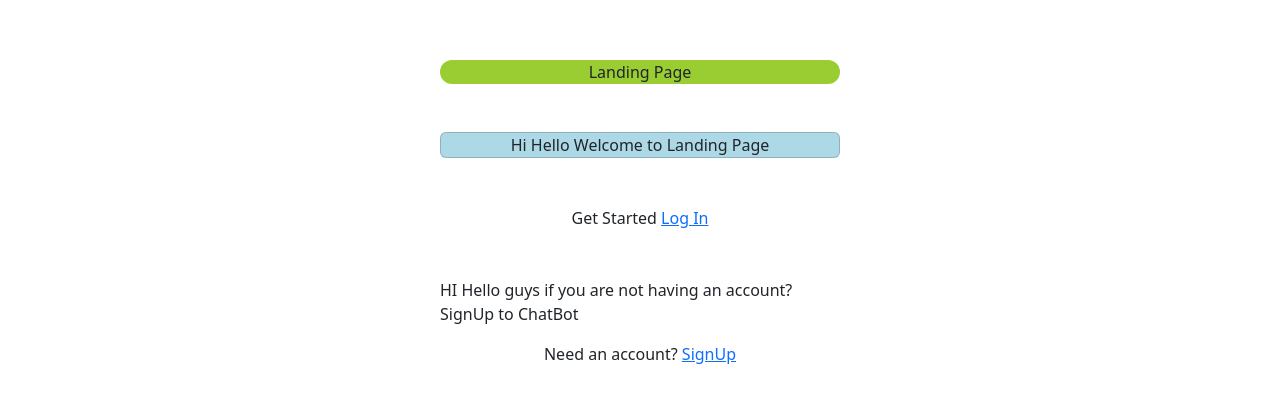
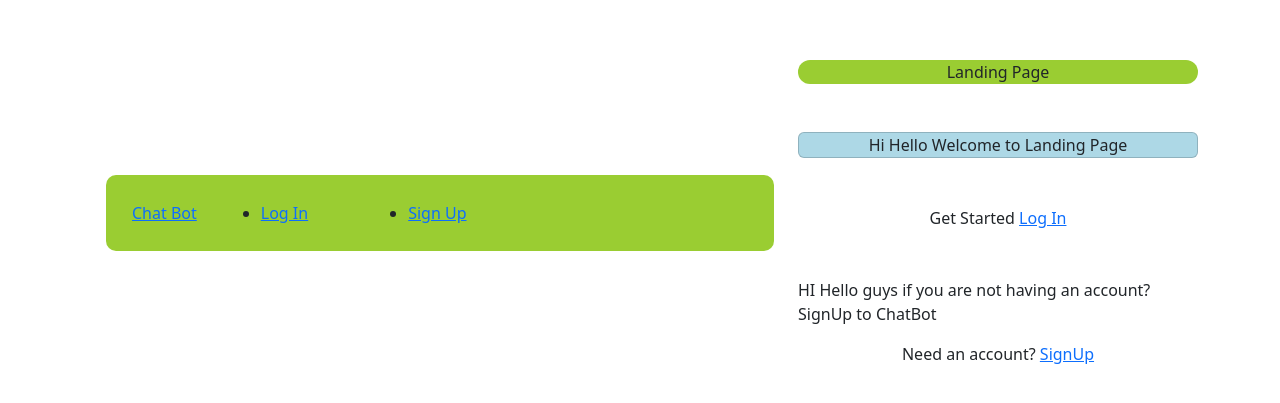
Before and after one commit to Beshwanthsai/AI_POWERED_CHATBOT, a React (Create React App) app in the folder ai-chatbot/: page / in a window 1280 px wide. Shown: the part 235-638 px from the top of the page. Built offline with nearby package versions, Linux system fonts and the light colour scheme; no server answers.

Commit message:
added a simple nav bar that navigates to login and signup pages accordingly

```diff
--- a/ai-chatbot/src/components/App.js
+++ b/ai-chatbot/src/components/App.js
@@ -6,15 +6,20 @@ import { BrowserRouter as Router, Routes, Route } from 'react-router-dom';
 import Dashboard from './Dashboard';
 import Login from './Login';
 import Landing from './Landing';
+import { Navbar } from './Landing';
 
 function App() {
     return (
+
         <Container className='d-flex align-items-center justify-content-center mt-5 '
             style={{ minHeight: '100vh' }}>
+            <Navbar />
             <div className='w-100' style={{ maxWidth: '400px' }}>
+
                 <Router>
                     <AuthProvider>
                         <Routes>
+
                             <Route path="/" element={<Landing />} />
                             <Route path="/Dashboard" element={<Dashboard />} />
                             <Route path="/signup" element={<SignUp />} />
--- a/ai-chatbot/src/components/Landing.js
+++ b/ai-chatbot/src/components/Landing.js
@@ -3,11 +3,27 @@ import { Link } from 'react-router-dom'
 import { Card } from 'react-bootstrap'
 import bootstrap from 'bootstrap/dist/css/bootstrap.min.css'
 
+export function Navbar() {
+    return (
+        <nav className='nav m-4' style={{ backgroundColor: "yellowgreen", borderRadius: "10px", textAlign: "center", padding: "10px", flex: "1" }}>
+            <a href='/' className='chat-bot-title m-3 ' > Chat Bot </a>
+            <ul className='m-3' style={{ display: "flex", justifyContent: "center" , gap: "100px"}}>
+                <li>
+                    <a href="/login">Log In</a>
+                </li>
+                <li>
+                    <a href="/signup">Sign Up</a>
+                </li>
+            </ul>
+        </nav>
+    )
+}
+
+
 export default function Landing() {
     return (
         <>
             <div >
-
                 <center>
                     <div className='mb-5' style={{ backgroundColor: "yellowgreen", borderRadius: "15px" }}>Landing Page</div>
                 </center>
```
Lines whose indentation alone changed are shown as unchanged.
